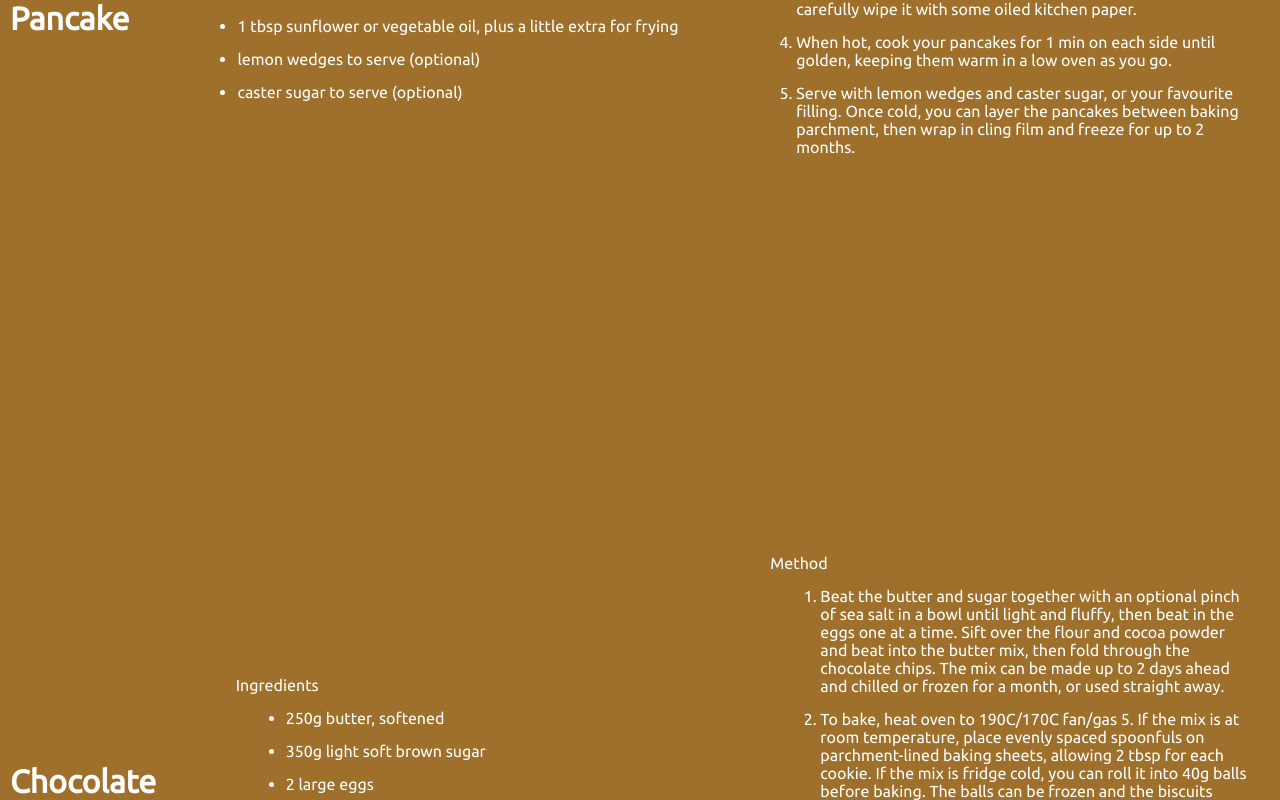
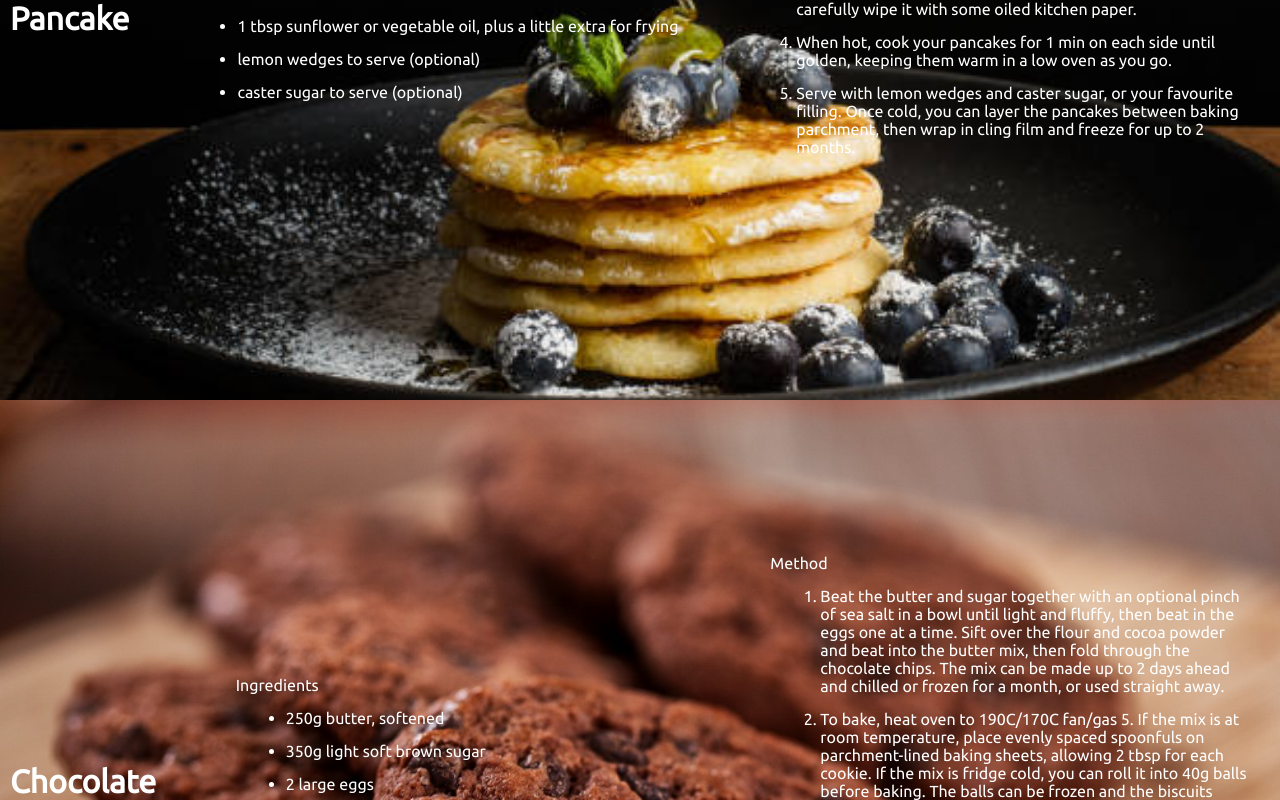
Before and after one commit to NazimAli28/Recipies-Lists, a plain HTML site: page index.html in a window 1280 px wide. Shown: the part 2000-2800 px from the top of the page. Drawn offline with Linux system fonts and the light colour scheme.

Commit message:
changes file path

```diff
--- a/style.css
+++ b/style.css
@@ -11,9 +11,9 @@ html {
     font-family: 'Ubuntu', sans-serif;
 }
 
-body {
+/* body {
     background-color: #8b5300d4;
-}
+} */
 
 nav {
     position: fixed;
@@ -169,7 +169,7 @@ dl>ol {
 }
 
 #cake {
-    /* background-image: url(/images/chocolate-fudge-cake.webp); */
+    background-image: url(/images/chocolate-fudge-cake.webp);
     background-repeat: no-repeat;
     background-position: center;
     background-size: cover;
@@ -178,7 +178,7 @@ dl>ol {
 }
 
 #cupcake {
-    /* background-image: url(/images/chocolate-cupcake.jpg); */
+    background-image: url(/images/chocolate-cupcake.jpg);
     background-repeat: no-repeat;
     background-position: center;
     background-size: cover;
@@ -187,7 +187,7 @@ dl>ol {
 }
 
 #pancake {
-    /* background-image: url(/images/pancake.jpg); */
+    background-image: url(/images/pancake.jpg);
     background-repeat: no-repeat;
     background-position: center;
     background-size: cover;
@@ -196,7 +196,7 @@ dl>ol {
 }
 
 #biscuit {
-    /* background-image: url(/images/biscuit.png); */
+    background-image: url(/images/biscuit.png);
     background-repeat: no-repeat;
     background-position: center;
     background-size: cover;
```
